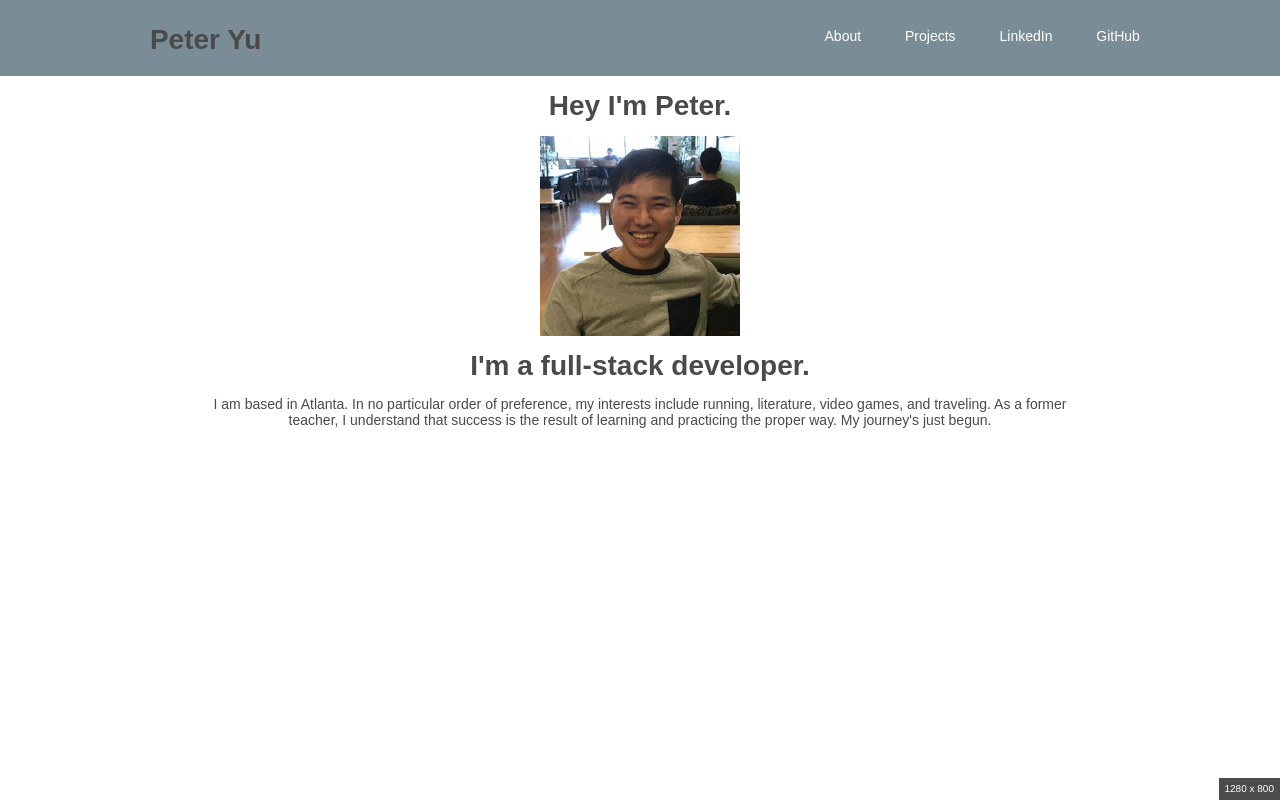
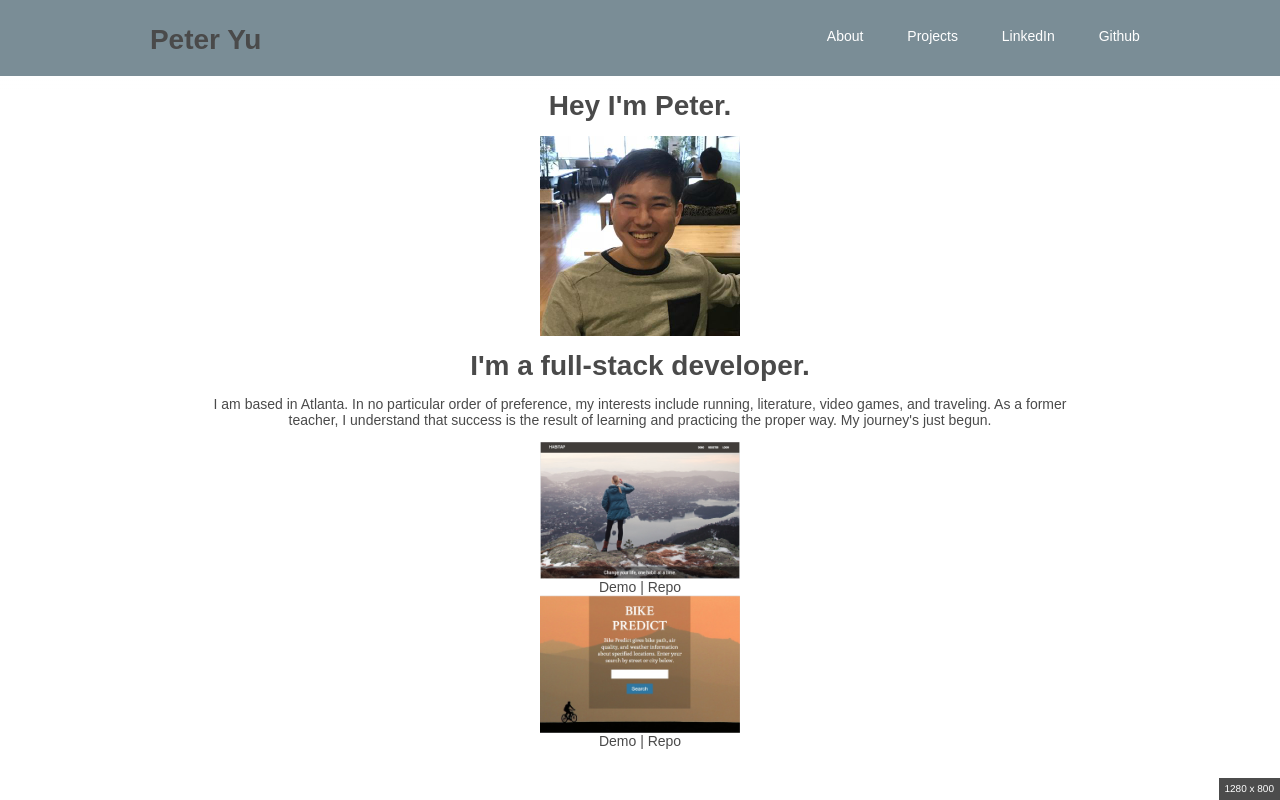
Before and after one commit to pcyu/portfolio, a website: page public/index.html in a window 1280 px wide. Drawn offline with nearby package versions, Linux system fonts and the light colour scheme; files whose address does not match are found by name.

Commit message:
changed overlay height so that you can click links when overlay is inactive

```diff
--- a/public/index.html
+++ b/public/index.html
@@ -23,8 +23,8 @@
         <ul id="t-navitems" class="navitems">
           <li>About</li>
           <li>Projects</li>
-          <li>LinkedIn</li>
-          <li>GitHub</li>
+          <li><a href="https://www.linkedin.com/in/pc-yu/" target="_blank">LinkedIn</a></li>
+          <li><a href="https://github.com/pcyu" target="_blank">Github</a></li>
         </ul>
         <div class="navicon">
           <div id="t-mobileicon" class="mobileicon"></div>
@@ -44,13 +44,29 @@
         <h1>I'm a full-stack developer.</h1>
       </section>
 
-      <section class ="bio">
+      <section class="bio">
         <p>I am based in Atlanta.  In no particular order of preference, my interests include running, literature, video games, and traveling.  As a former teacher, I understand that success is the result of learning and practicing the proper way.  My journey's just begun.</p>
       </section>
 
-      <section class ="portfolio-1"></section>
+      <figure class="port-image">
+        <img src="./src/img/habitap.jpg">
+      </figure>
 
-      <section class ="portfolio-2"></section>
+      <fiv class="port-caption">
+        <a href="http://habitap.herokuapp.com" target="_blank">Demo</a>
+        <p class="link-separator"> | </p>
+        <a href="https://www.linkedin.com/in/pc-yu/" target="_blank">Repo</a>
+      </figcaption>
+
+      <figure class="port-image">
+        <img src="./src/img/bikepredict.jpg">
+      </figure>
+
+      <figcaption class="port-caption">
+        <a href="http://bikepredict.herokuapp.com/" target="_blank">Demo</a>
+        <p class="link-separator"> | </p>
+        <a href="https://www.linkedin.com/in/pc-yu/" target="_blank">Repo</a>
+      </figcaption>
 
     </div>
 
--- a/src/css/_layout.scss
+++ b/src/css/_layout.scss
@@ -1,6 +1,6 @@
 .y-overlay {
   background: inherit;
-  height: 2000px;
+  height: 0px;
   position: fixed;
   top: 0;
   transition: background 0.6s ease-in-out;
@@ -10,6 +10,7 @@
     display: none;
   }
   &.active {
+    height: 2000px;
     background: $dark;
   }
 }
--- a/src/css/_zasu.scss
+++ b/src/css/_zasu.scss
@@ -1,18 +1,39 @@
 .intro {
   grid-column-start: 2;
+  z-index: 1;
 }
 
 .intro-image {
   width: 200px;
   grid-column-start: 2;
+  z-index: 1;
 }
 
 .intro-bottom {
   grid-column-start: 2;
   text-align: center;
+  z-index: 1;
 }
 
 .bio {
   grid-column-start: 2;
   text-align: center;
+  z-index: 1;
 }
+
+.port-image {
+  width: 200px;
+  grid-column-start: 2;
+  z-index: 1;
+}
+
+.port-caption {
+  grid-column-start: 2;
+  text-align: center;
+  width: 200px;
+  z-index: 1;
+}
+
+.link-separator {
+  display: inline;
+}
```
Also changed, not shown: public/style.css.
